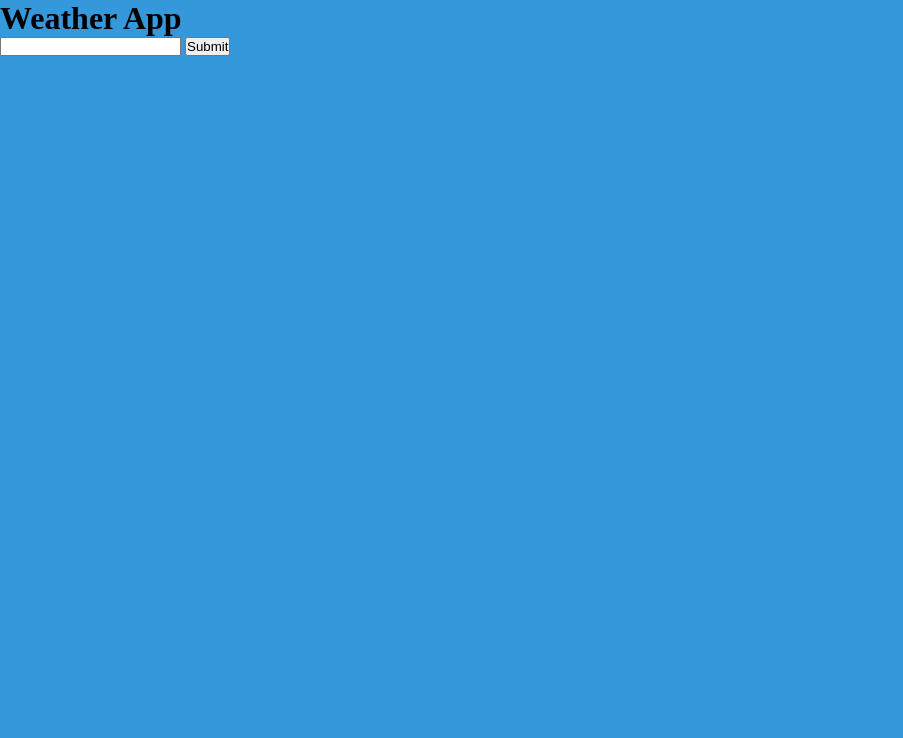
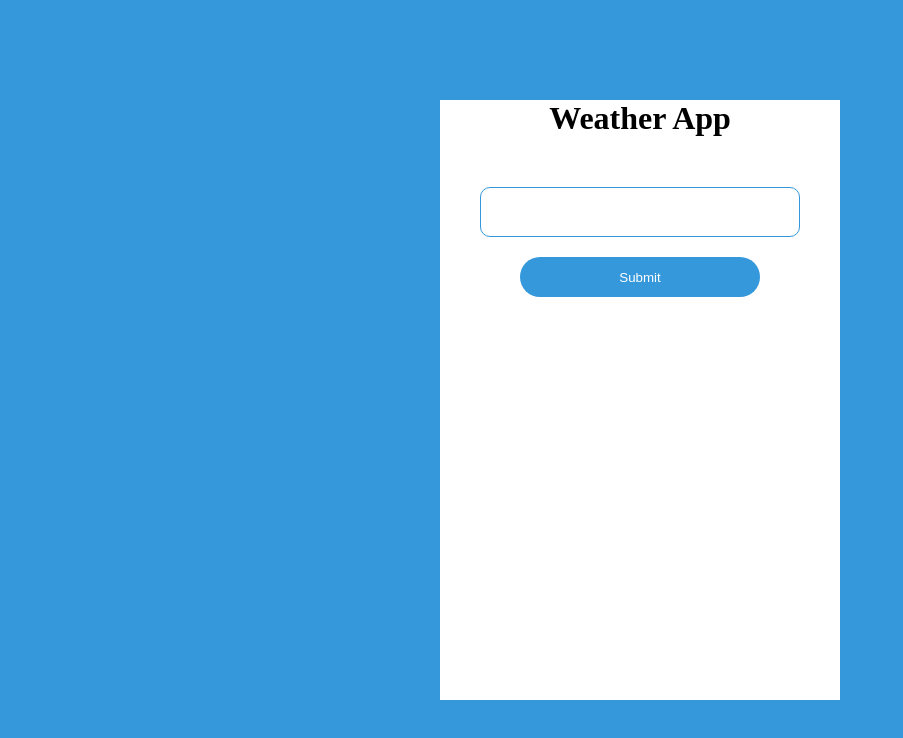
Before and after one commit to gippo05/Weather-app, a plain HTML site: page index.html in a window 1280 px wide. Shown: the whole page, without its empty margins (0-903 px from the left). Drawn offline with Linux system fonts and the light colour scheme.

Commit message:
new styling

```diff
--- a/index.html
+++ b/index.html
@@ -9,6 +9,9 @@
 <body>
 
     <div class="main-container">
+
+        <div class="second-container">
+
             <h1>Weather App</h1>
 
             <input type="text" id="input-el">
@@ -16,6 +19,9 @@
             <h2 id="city"></h2>
             <h2 id="temp"></h2>
             <h2 id="weather"></h2>
+
+         </div>
+
     </div>
 
     <script src="./script.js"></script>
--- a/script.js
+++ b/script.js
@@ -11,6 +11,7 @@ const submitBtn = document.getElementById('submit-btn');
 submitBtn.addEventListener('click', () =>{
     let cityName = inputEl.value.trim();
     let searchName = cityName.toString();
+    inputEl.value = "";
 
     if (!cityName){
         alert("Please enter a city name!")
--- a/styles.css
+++ b/styles.css
@@ -1,6 +1,7 @@
 :root{
     --primary-color: #3498db;
     --secondary-color: #2ecc71;
+    --tertiary-color: #FFFFFF;
 }
 
 *{
@@ -8,8 +9,39 @@
     padding: 0;
     box-sizing: border-box;
 }
+body{
+    margin: 0;
+}
 
 .main-container{
     min-height: 100vh;
     background-color: var(--primary-color);
+    display: flex;
+    justify-content: center;
+    align-items: center;
 }
+.second-container{
+    height: 600px;
+    width: 100%;
+    max-width: 400px;
+    background-color: var(--tertiary-color);
+    text-align: center;
+}
+.second-container input{
+    margin-top: 50px;
+    position: relative;
+    height: 50px;
+    width: 80%;
+    border-radius: 10px;
+    border: 1px solid var(--primary-color);
+}
+button{
+
+    margin-top: 20px;
+    background-color: var(--primary-color);
+    color: var(--tertiary-color);
+    border: none;
+    border-radius: 40px;
+    height: 40px;
+    width: 60%;
+}
```
Lines whose indentation alone changed are shown as unchanged.
